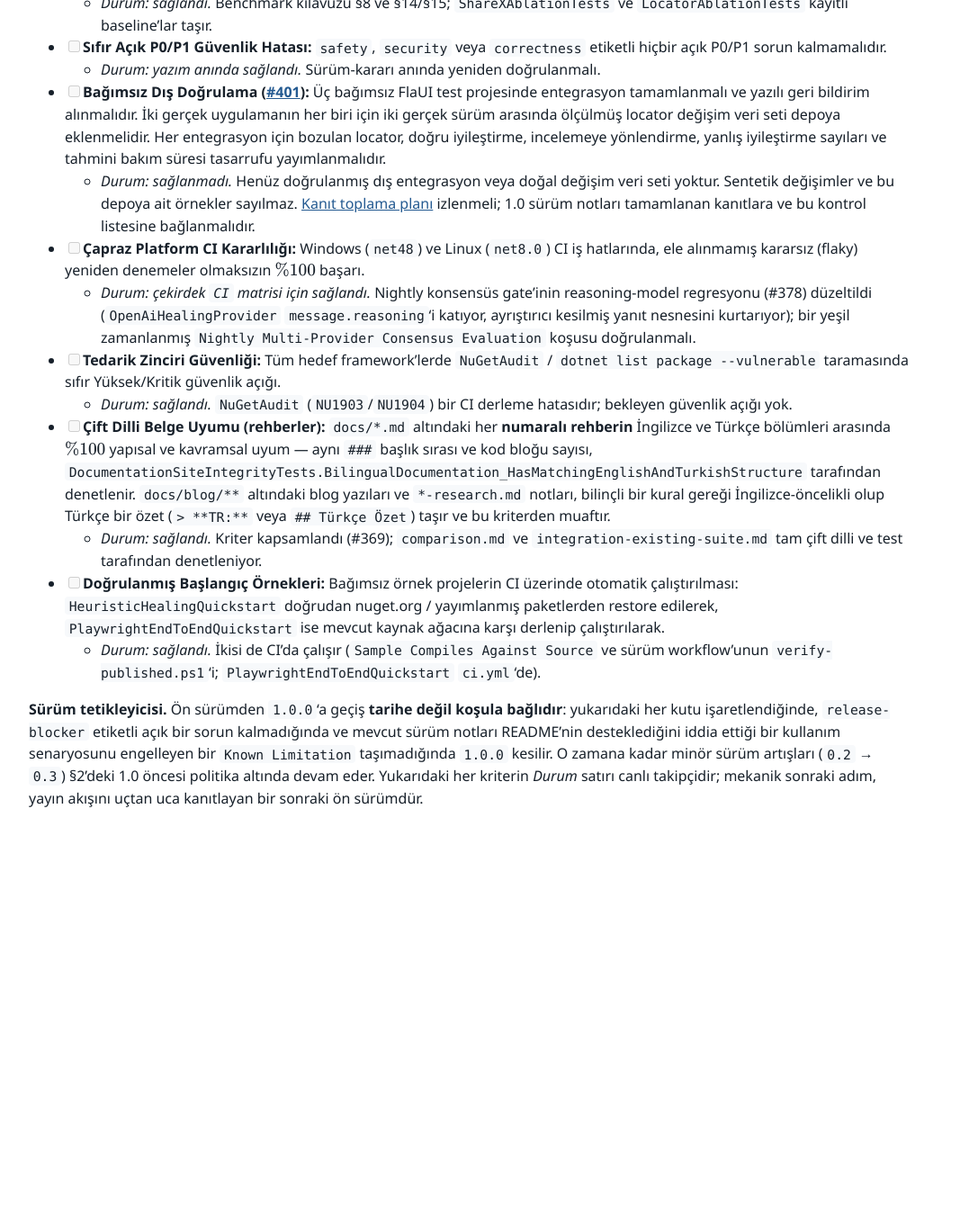
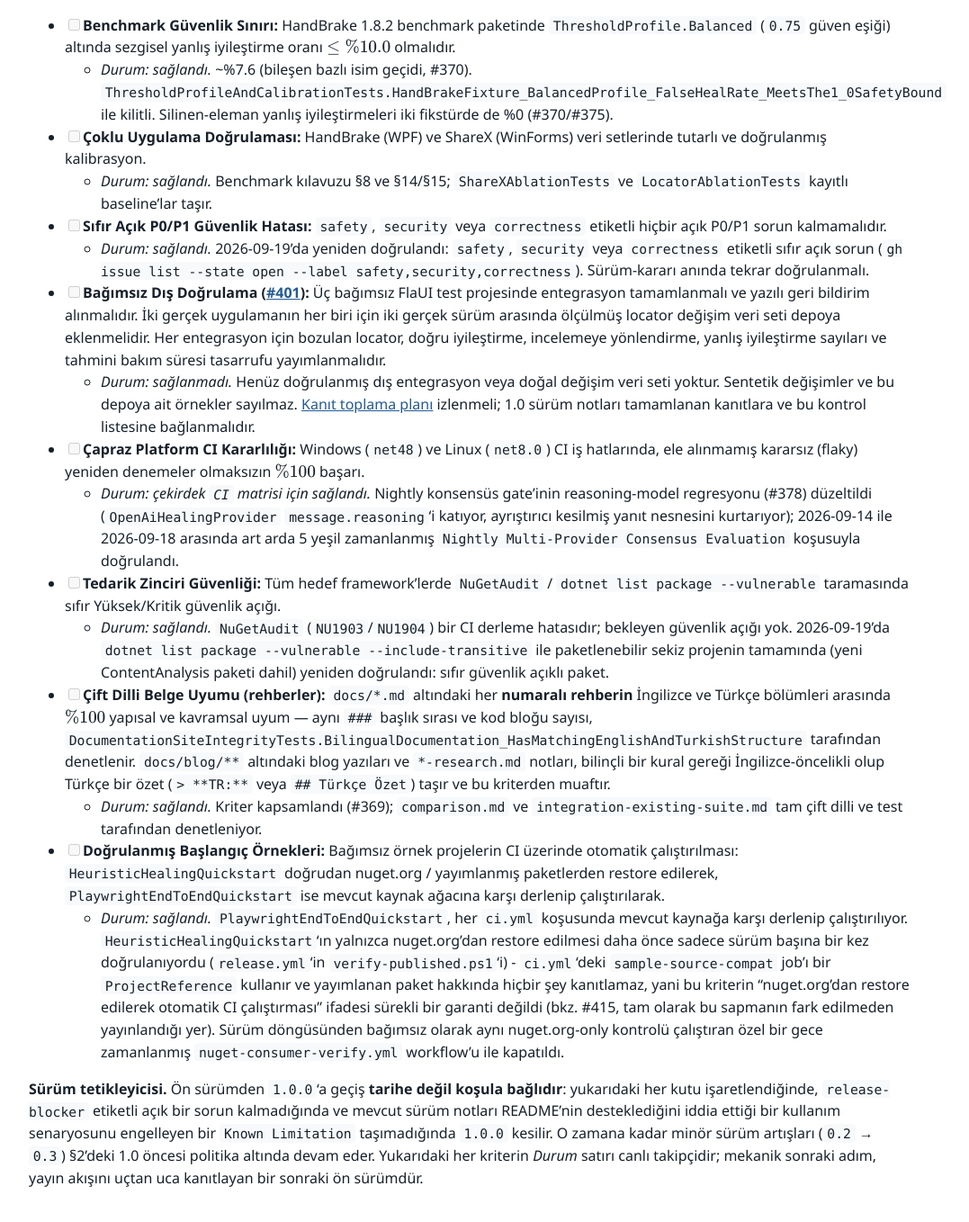
Before and after one commit to mustafasercansak/automation-sandbox, a Jekyll site: the page built from docs/versioning-and-stability.md, in a window 1280 px wide and 1400 px high, scrolled down 7536 px. Shown: the top 1358 px of the window at 90% size, without its empty margins (118-1195 px from the left). Built offline with Jekyll 4.4.1, drawn with Linux system fonts in a browser that asks for light colours; before the commit the page ends 8514 px from its top, so only the background shows below that; some of the changed text lies outside the part shown.

Commit message:
ci: verify the published package against nuget.org independent of release (#445)
* ci: verify the published package against nuget.org independent of release

ci.yml's sample-source-compat job swaps in a ProjectReference and only
proves the sample builds against current main - it never catches drift
between main and what a consumer actually restores from nuget.org.
release.yml's verify-published.ps1 is the only thing that does that, and
it only ran once, at the moment of a release: a consumer restoring a week
later got no ongoing guarantee. That gap is exactly how v0.2.0-beta.5
shipped with a namespace mismatch that went undetected until it was
fixed in v0.2.0-beta.6.

Add a scheduled nightly workflow (nuget-consumer-verify.yml) that runs
the same verify-published.ps1 check against whatever version is
currently live, independent of the release process.

Refreshes the "Verified Consumer Quickstarts" status line in
versioning-and-stability.md (EN+TR) to describe the real gap this closes,
and re-confirms three other beta-exit criteria with fresh evidence dated
2026-09-19: zero open P0/P1 safety/security/correctness issues, zero
vulnerable packages across all seven packable projects, and five
consecutive green nightly consensus runs.

* docs(versioning): re-verify supply-chain security claim across eight packages

Merging main brought in the ContentAnalysis package added earlier today,
which made this branch's already-written "seven packable projects"
security re-confirmation stale before it even merged - exactly the kind
of drift this PR's own nightly nuget-consumer-verify workflow exists to
catch. Re-ran dotnet list package --vulnerable --include-transitive
against all eight packable projects (zero vulnerable packages, confirmed)
and updated both the English and Turkish status lines.

```diff
--- a/docs/versioning-and-stability.md
+++ b/docs/versioning-and-stability.md
@@ -91,17 +91,17 @@ To exit beta and release `1.0.0`, all of the following conditions must be satisf
 - [ ] **Multi-Application Verification:** Proven calibration and telemetry across both HandBrake (WPF) and ShareX (WinForms) fixtures without unexplained variance.
   - *Status: met.* §8 and §14/§15 of the benchmark guide; `ShareXAblationTests` and `LocatorAblationTests` carry committed baselines.
 - [ ] **Zero Open P0/P1 Safety Issues:** No open issues labeled `safety`, `security`, or `correctness` with P0 or P1 priority.
-  - *Status: met* at time of writing. Re-confirm at release-decision time.
+  - *Status: met.* Re-confirmed 2026-09-19: zero open issues labeled `safety`, `security`, or `correctness` (`gh issue list --state open --label safety,security,correctness`). Re-confirm again at release-decision time.
 - [ ] **Independent External Validation ([#401](https://github.com/mustafasercansak/automation-sandbox/issues/401)):** Three independent FlaUI test projects have completed integrations with written feedback, and two real applications each have a committed dataset from two genuine versions with measured locator drift. Publish broken-locator counts, correct heals, review referrals, false heals, and estimated maintenance time saved for each integration.
   - *Status: not met.* No external integration or organic drift dataset is verified. Synthetic mutations and repository-owned quickstarts do not qualify. Follow the [evidence collection plan](external-validation.md); release notes for 1.0 must link the completed evidence and this checklist.
 - [ ] **Cross-Platform CI Stability:** 100% passing tests across the Windows (`net48`) and Linux (`net8.0`) CI matrix legs with zero unhandled flaky retries.
-  - *Status: met* for the core `CI` matrix. The nightly consensus gate's reasoning-model regression (#378) is fixed (`OpenAiHealingProvider` folds in `message.reasoning`, the parser recovers a truncated answer object); confirm one green scheduled `Nightly Multi-Provider Consensus Evaluation` run.
+  - *Status: met* for the core `CI` matrix. The nightly consensus gate's reasoning-model regression (#378) is fixed (`OpenAiHealingProvider` folds in `message.reasoning`, the parser recovers a truncated answer object); confirmed with 5 consecutive green scheduled `Nightly Multi-Provider Consensus Evaluation` runs, 2026-09-14 through 2026-09-18.
 - [ ] **Supply Chain Security:** Zero High or Critical advisories under `dotnet list package --vulnerable` / `NuGetAudit` across all target frameworks.
-  - *Status: met.* `NuGetAudit` (`NU1903`/`NU1904`) is a CI build error; no advisories outstanding.
+  - *Status: met.* `NuGetAudit` (`NU1903`/`NU1904`) is a CI build error; no advisories outstanding. Re-confirmed 2026-09-19 via `dotnet list package --vulnerable --include-transitive` across all eight packable projects (including the new ContentAnalysis package): zero vulnerable packages.
 - [ ] **Bilingual Documentation Parity (guides):** 100% structural and conceptual parity between the English and Turkish sections of every **numbered guide** at `docs/*.md` — same `###` heading sequence and fenced-code-block count, enforced by `DocumentationSiteIntegrityTests.BilingualDocumentation_HasMatchingEnglishAndTurkishStructure`. Blog posts under `docs/blog/**` and `*-research.md` notes are English-primary with a Turkish abstract (`> **TR:**` or `## Türkçe Özet`) by deliberate convention and are exempt.
   - *Status: met.* Criterion scoped (#369); `comparison.md` and `integration-existing-suite.md` are fully bilingual and enforced by the test.
 - [ ] **Verified Consumer Quickstarts:** Automated CI execution of both standalone sample projects: `HeuristicHealingQuickstart` restoring purely from nuget.org / published artifacts, and `PlaywrightEndToEndQuickstart` built and run in CI against the current source tree.
-  - *Status: met.* Both run in CI (`Sample Compiles Against Source` and the release workflow's `verify-published.ps1`; `PlaywrightEndToEndQuickstart` in `ci.yml`).
+  - *Status: met.* `PlaywrightEndToEndQuickstart` builds and runs against current source on every `ci.yml` run. `HeuristicHealingQuickstart`'s nuget.org-only restore was previously verified only once per release (`release.yml`'s `verify-published.ps1`) - `ci.yml`'s `sample-source-compat` job swaps in a `ProjectReference` and proves nothing about the published package, so this criterion's "automated CI execution ... restoring purely from nuget.org" was not actually an ongoing guarantee (see #415, where exactly that drift shipped undetected). Closed by a dedicated nightly `nuget-consumer-verify.yml` workflow that runs the same nuget.org-only check independent of the release cycle.
 
 **Release trigger.** The prerelease → `1.0.0` transition is **condition-based, not date-based**: `1.0.0` is cut once every box above is checked, no open issue is labeled `release-blocker`, and the current release notes carry no `Known Limitation` that blocks a use case the README claims support for. Until then, minor bumps (`0.2` → `0.3`) continue under the pre-1.0 policy in §2. Every criterion's *Status* line above is the live tracker; the mechanical next step is the next preview release, which proves the publish flow end to end.
 
@@ -185,16 +185,16 @@ Beta sürecini tamamlayıp `1.0.0` genel sürümüne geçmek için aşağıdaki
 - [ ] **Çoklu Uygulama Doğrulaması:** HandBrake (WPF) ve ShareX (WinForms) veri setlerinde tutarlı ve doğrulanmış kalibrasyon.
   - *Durum: sağlandı.* Benchmark kılavuzu §8 ve §14/§15; `ShareXAblationTests` ve `LocatorAblationTests` kayıtlı baseline'lar taşır.
 - [ ] **Sıfır Açık P0/P1 Güvenlik Hatası:** `safety`, `security` veya `correctness` etiketli hiçbir açık P0/P1 sorun kalmamalıdır.
-  - *Durum: yazım anında sağlandı.* Sürüm-kararı anında yeniden doğrulanmalı.
+  - *Durum: sağlandı.* 2026-09-19'da yeniden doğrulandı: `safety`, `security` veya `correctness` etiketli sıfır açık sorun (`gh issue list --state open --label safety,security,correctness`). Sürüm-kararı anında tekrar doğrulanmalı.
 - [ ] **Bağımsız Dış Doğrulama ([#401](https://github.com/mustafasercansak/automation-sandbox/issues/401)):** Üç bağımsız FlaUI test projesinde entegrasyon tamamlanmalı ve yazılı geri bildirim alınmalıdır. İki gerçek uygulamanın her biri için iki gerçek sürüm arasında ölçülmüş locator değişim veri seti depoya eklenmelidir. Her entegrasyon için bozulan locator, doğru iyileştirme, incelemeye yönlendirme, yanlış iyileştirme sayıları ve tahmini bakım süresi tasarrufu yayımlanmalıdır.
   - *Durum: sağlanmadı.* Henüz doğrulanmış dış entegrasyon veya doğal değişim veri seti yoktur. Sentetik değişimler ve bu depoya ait örnekler sayılmaz. [Kanıt toplama planı](external-validation.md) izlenmeli; 1.0 sürüm notları tamamlanan kanıtlara ve bu kontrol listesine bağlanmalıdır.
 - [ ] **Çapraz Platform CI Kararlılığı:** Windows (`net48`) ve Linux (`net8.0`) CI iş hatlarında, ele alınmamış kararsız (flaky) yeniden denemeler olmaksızın $\%100$ başarı.
-  - *Durum: çekirdek `CI` matrisi için sağlandı.* Nightly konsensüs gate'inin reasoning-model regresyonu (#378) düzeltildi (`OpenAiHealingProvider` `message.reasoning`'i katıyor, ayrıştırıcı kesilmiş yanıt nesnesini kurtarıyor); bir yeşil zamanlanmış `Nightly Multi-Provider Consensus Evaluation` koşusu doğrulanmalı.
+  - *Durum: çekirdek `CI` matrisi için sağlandı.* Nightly konsensüs gate'inin reasoning-model regresyonu (#378) düzeltildi (`OpenAiHealingProvider` `message.reasoning`'i katıyor, ayrıştırıcı kesilmiş yanıt nesnesini kurtarıyor); 2026-09-14 ile 2026-09-18 arasında art arda 5 yeşil zamanlanmış `Nightly Multi-Provider Consensus Evaluation` koşusuyla doğrulandı.
 - [ ] **Tedarik Zinciri Güvenliği:** Tüm hedef framework'lerde `NuGetAudit` / `dotnet list package --vulnerable` taramasında sıfır Yüksek/Kritik güvenlik açığı.
-  - *Durum: sağlandı.* `NuGetAudit` (`NU1903`/`NU1904`) bir CI derleme hatasıdır; bekleyen güvenlik açığı yok.
+  - *Durum: sağlandı.* `NuGetAudit` (`NU1903`/`NU1904`) bir CI derleme hatasıdır; bekleyen güvenlik açığı yok. 2026-09-19'da `dotnet list package --vulnerable --include-transitive` ile paketlenebilir sekiz projenin tamamında (yeni ContentAnalysis paketi dahil) yeniden doğrulandı: sıfır güvenlik açıklı paket.
 - [ ] **Çift Dilli Belge Uyumu (rehberler):** `docs/*.md` altındaki her **numaralı rehberin** İngilizce ve Türkçe bölümleri arasında $\%100$ yapısal ve kavramsal uyum — aynı `###` başlık sırası ve kod bloğu sayısı, `DocumentationSiteIntegrityTests.BilingualDocumentation_HasMatchingEnglishAndTurkishStructure` tarafından denetlenir. `docs/blog/**` altındaki blog yazıları ve `*-research.md` notları, bilinçli bir kural gereği İngilizce-öncelikli olup Türkçe bir özet (`> **TR:**` veya `## Türkçe Özet`) taşır ve bu kriterden muaftır.
   - *Durum: sağlandı.* Kriter kapsamlandı (#369); `comparison.md` ve `integration-existing-suite.md` tam çift dilli ve test tarafından denetleniyor.
 - [ ] **Doğrulanmış Başlangıç Örnekleri:** Bağımsız örnek projelerin CI üzerinde otomatik çalıştırılması: `HeuristicHealingQuickstart` doğrudan nuget.org / yayımlanmış paketlerden restore edilerek, `PlaywrightEndToEndQuickstart` ise mevcut kaynak ağacına karşı derlenip çalıştırılarak.
-  - *Durum: sağlandı.* İkisi de CI'da çalışır (`Sample Compiles Against Source` ve sürüm workflow'unun `verify-published.ps1`'i; `PlaywrightEndToEndQuickstart` `ci.yml`'de).
+  - *Durum: sağlandı.* `PlaywrightEndToEndQuickstart`, her `ci.yml` koşusunda mevcut kaynağa karşı derlenip çalıştırılıyor. `HeuristicHealingQuickstart`'ın yalnızca nuget.org'dan restore edilmesi daha önce sadece sürüm başına bir kez doğrulanıyordu (`release.yml`'in `verify-published.ps1`'i) - `ci.yml`'deki `sample-source-compat` job'ı bir `ProjectReference` kullanır ve yayımlanan paket hakkında hiçbir şey kanıtlamaz, yani bu kriterin "nuget.org'dan restore edilerek otomatik CI çalıştırması" ifadesi sürekli bir garanti değildi (bkz. #415, tam olarak bu sapmanın fark edilmeden yayınlandığı yer). Sürüm döngüsünden bağımsız olarak aynı nuget.org-only kontrolü çalıştıran özel bir gece zamanlanmış `nuget-consumer-verify.yml` workflow'u ile kapatıldı.
 
 **Sürüm tetikleyicisi.** Ön sürümden `1.0.0`'a geçiş **tarihe değil koşula bağlıdır**: yukarıdaki her kutu işaretlendiğinde, `release-blocker` etiketli açık bir sorun kalmadığında ve mevcut sürüm notları README'nin desteklediğini iddia ettiği bir kullanım senaryosunu engelleyen bir `Known Limitation` taşımadığında `1.0.0` kesilir. O zamana kadar minör sürüm artışları (`0.2` → `0.3`) §2'deki 1.0 öncesi politika altında devam eder. Yukarıdaki her kriterin *Durum* satırı canlı takipçidir; mekanik sonraki adım, yayın akışını uçtan uca kanıtlayan bir sonraki ön sürümdür.
```
Also changed, not shown: .github/workflows/nuget-consumer-verify.yml (added).
